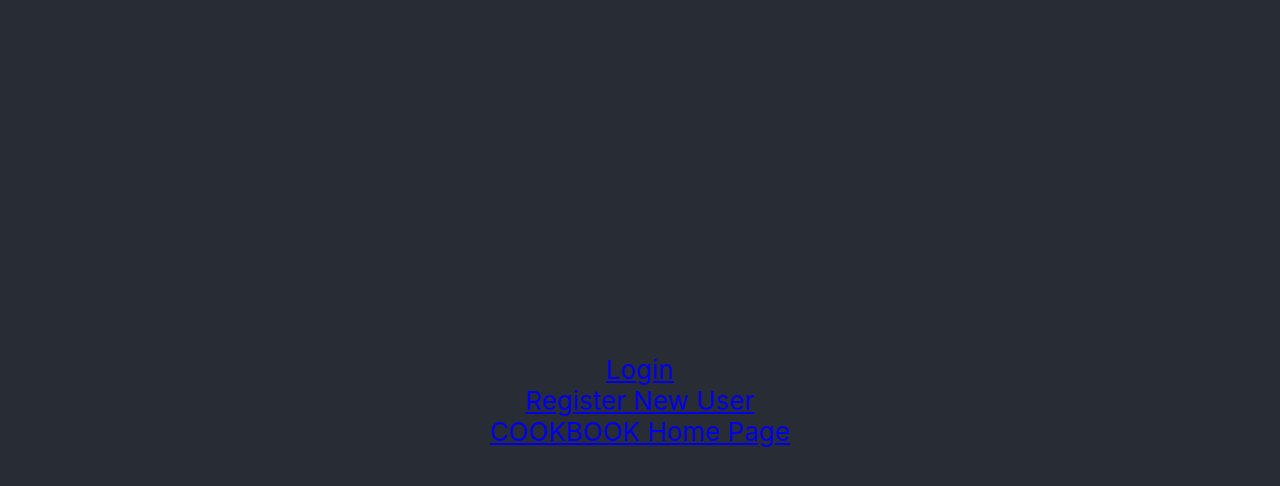
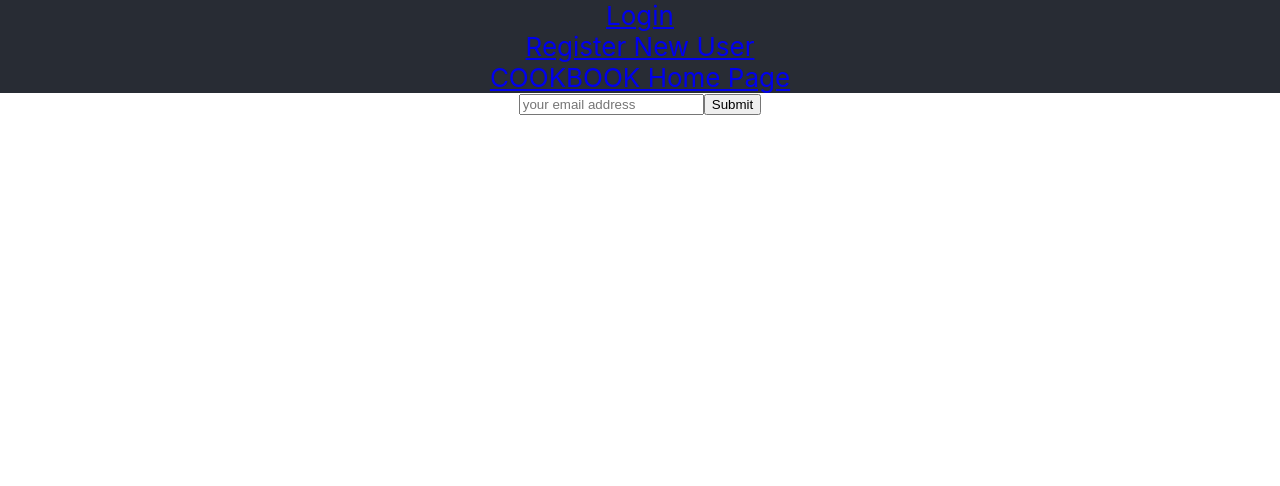
Before and after one commit to elkins2k/cookbook, a React (Create React App) app: page /login in a window 1280 px wide. Shown: the top 486 px of the page. Built offline with nearby package versions, Linux system fonts and the light colour scheme; no server answers.

Commit message:
working on Login

```diff
--- a/src/App.css
+++ b/src/App.css
@@ -2,37 +2,14 @@
   text-align: center;
 }
 
-.App-logo {
-  height: 40vmin;
-  pointer-events: none;
-}
-
-@media (prefers-reduced-motion: no-preference) {
-  .App-logo {
-    animation: App-logo-spin infinite 20s linear;
-  }
-}
-
 .App-header {
   background-color: #282c34;
-  min-height: 100vh;
+  min-height: 10vh;
   display: flex;
   flex-direction: column;
   align-items: center;
   justify-content: center;
   font-size: calc(10px + 2vmin);
   color: white;
+  text-decoration: none;
 }
-
-.App-link {
-  color: #61dafb;
-}
-
-@keyframes App-logo-spin {
-  from {
-    transform: rotate(0deg);
-  }
-  to {
-    transform: rotate(360deg);
-  }
-}
--- a/src/App.js
+++ b/src/App.js
@@ -1,16 +1,19 @@
 import React, { Component } from 'react';
 import axios from 'axios'
-import {Link, Switch, withRouter, Route } from 'react-router-dom'
+import { withRouter, Link, Switch, Route, Redirect } from 'react-router-dom'
 import './App.css';
+
+import Login from './components/Login'
 
 const apiURL = 'http://localhost:8080/api'
 
-export default withRouter (class App extends Component {
-  constructor (props) {
+export default withRouter ( class App extends Component {
+  constructor ( props ) {
     super ()
     this.state = {
       recipes: [],
-      chapters: []
+      chapters: [],
+      users:[]
     }
   }
 
@@ -135,21 +138,25 @@ export default withRouter (class App extends Component {
       .then ( res => {
         this.setState (
           {
-            users: res.data
+            currentUser: res.data
           }
         )
       })
   }
-  getUser = () => {
+  getUser = (e) => {
+    e.preventDefault ()
     axios
       .get ( `${apiURL}/users/:id` )
       .then ( res => {
+        this.props.history.push ('/')
         this.setState (
           {
-            users: res.data
+            currentUser: res.data
           }
         )
+        console.log (this.state.currentUser)
       })
+      .catch (error => console.log (error))
   }
   postUser = () => {
     axios
@@ -157,9 +164,10 @@ export default withRouter (class App extends Component {
       .then ( res => {
         this.setState (
           {
-            users: res.data
+            currentUser: res.data
           }
         )
+        console.log (this.state.currentUser)
       })
   }
   putUser = () => {
@@ -187,6 +195,7 @@ export default withRouter (class App extends Component {
   }
 
   handleFormChange = e => {
+    console.log (e.target)
     this.setState (
       {
         [e.target.name]: e.target.value
@@ -194,11 +203,19 @@ export default withRouter (class App extends Component {
     )
   }
 
+  handleLogin = (emailAddress) => {
+
+  }
+
+  componentDidMount () {
+    this.getUsers ()
+  }
+
   render () {
     return (
       <div className="App">
         <header className="App-header">
-          <Link to = '/'>
+          <Link to = '/login'>
             Login
           </Link>
           <Link to = "/register">
@@ -210,7 +227,23 @@ export default withRouter (class App extends Component {
         </header>
         <main>
           <Switch>
-            <Route />
+            <Route
+              exact path = '/login'
+              render = {
+                () => <Login
+                  users = {this.state.users}
+                  // getUsers = {this.getUsers}
+                  handleSubmimt = {this.postUser}
+                  handleFormChange = {this.handleFormChange}
+                />
+              }
+            />
+            <Route
+              path = '*'
+              render = {
+                () => <Redirect to = '/' />
+              }
+            />
           </Switch>
         </main>
       </div>
--- /dev/null
+++ b/src/components/Login.js
@@ -0,0 +1,23 @@
+import React from 'react';
+
+export default function Login(props) {
+  return (
+    <div>
+      <form
+        onSubmit={props.handleSubmit}
+        onChange={props.handleFormChange}
+      >
+        <input
+          type='text'
+          name='currentUser'
+          placeholder='your email address'
+        />
+        <input
+          type='submit'
+        />
+      </form>
+
+    </div>
+
+  )
+}
```
